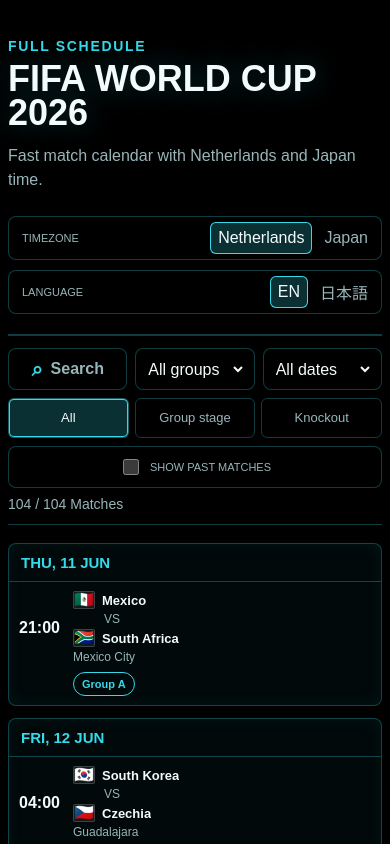
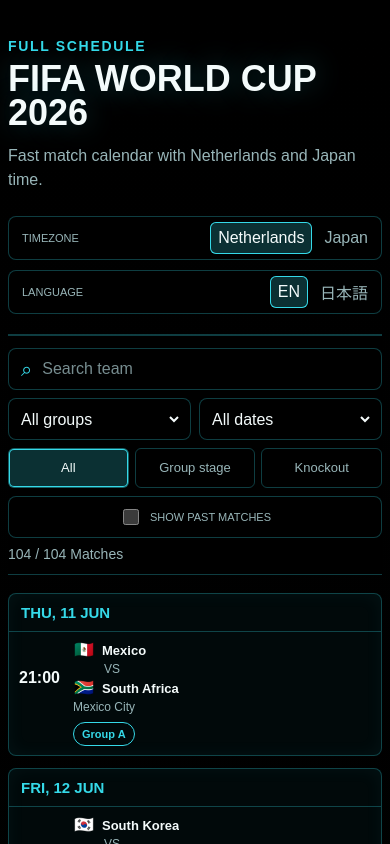
Before and after one commit to sonoda-kengo/world-cup-2026-schedule, a Next.js app: page / in a window 390 px wide. Shown: the top 844 px of the page. Built offline with nearby package versions, Linux system fonts and the light colour scheme.

Commit message:
fix: search button ui and flag UI

```diff
--- a/src/app/globals.css
+++ b/src/app/globals.css
@@ -449,9 +449,9 @@
   width: 24px;
   height: 18px;
   place-items: center;
-  border: 1px solid rgba(255, 255, 255, 0.18);
-  border-radius: 2px;
-  background: rgba(255, 255, 255, 0.07);
+  border: 0;
+  border-radius: 0;
+  background: transparent;
   font-size: 16px;
   line-height: 1;
 }
@@ -603,23 +603,19 @@
   }
 
   .toolbar {
-    grid-template-columns: repeat(3, minmax(0, 1fr));
+    grid-template-columns: repeat(2, minmax(0, 1fr));
     gap: 8px;
     align-items: stretch;
   }
 
   .searchToggle {
-    display: inline-flex;
+    display: none;
   }
 
   .teamCombobox {
-    display: none;
+    display: flex;
     grid-column: 1 / -1;
-    order: 2;
-  }
-
-  .teamCombobox.open {
-    display: flex;
+    order: 1;
   }
 
   .teamSuggestions {
@@ -649,12 +645,12 @@
   }
 
   .groupSelect {
-    order: 1;
+    order: 2;
     padding: 0 8px;
   }
 
   .dateSelect {
-    order: 1;
+    order: 2;
     padding: 0 8px;
   }
 
```
